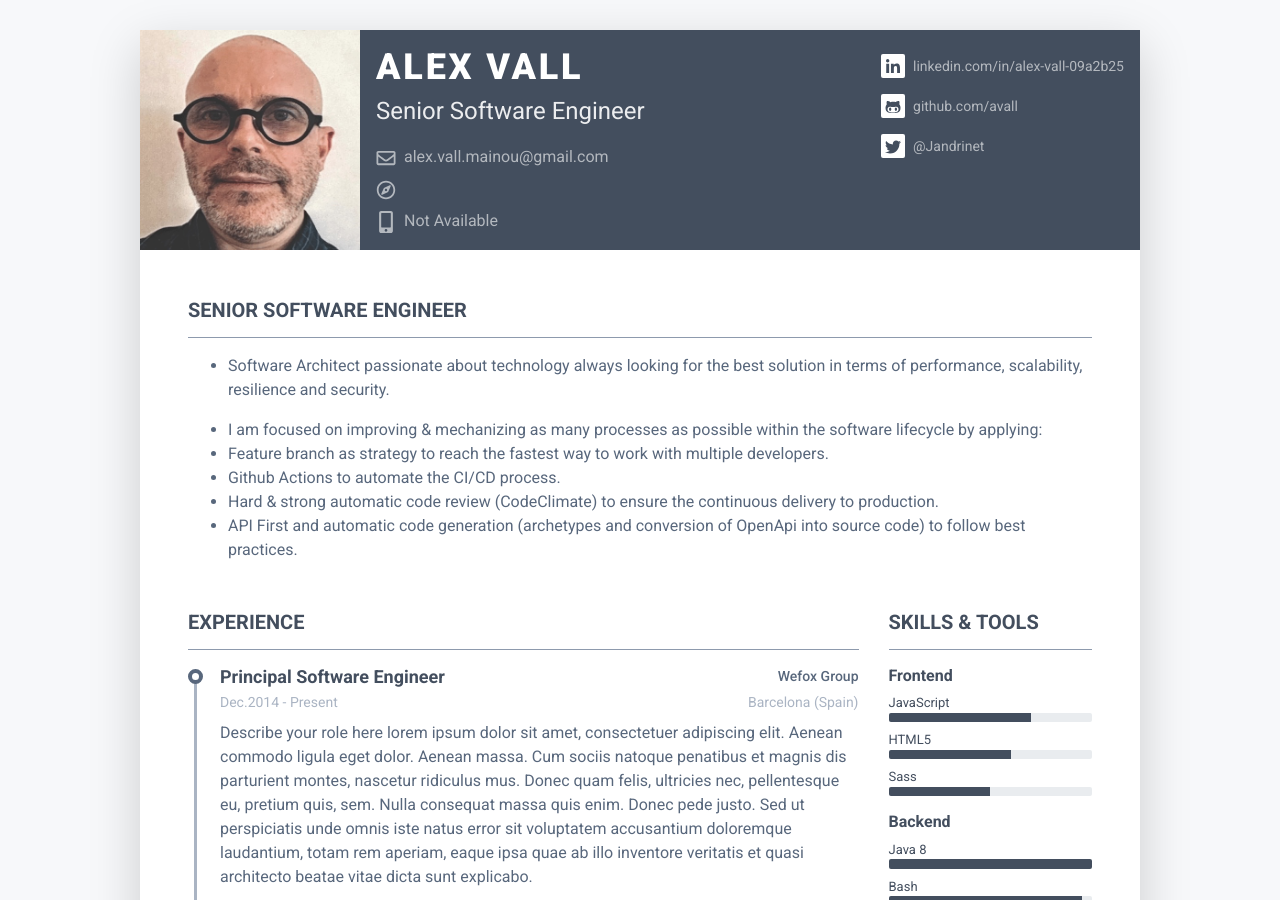
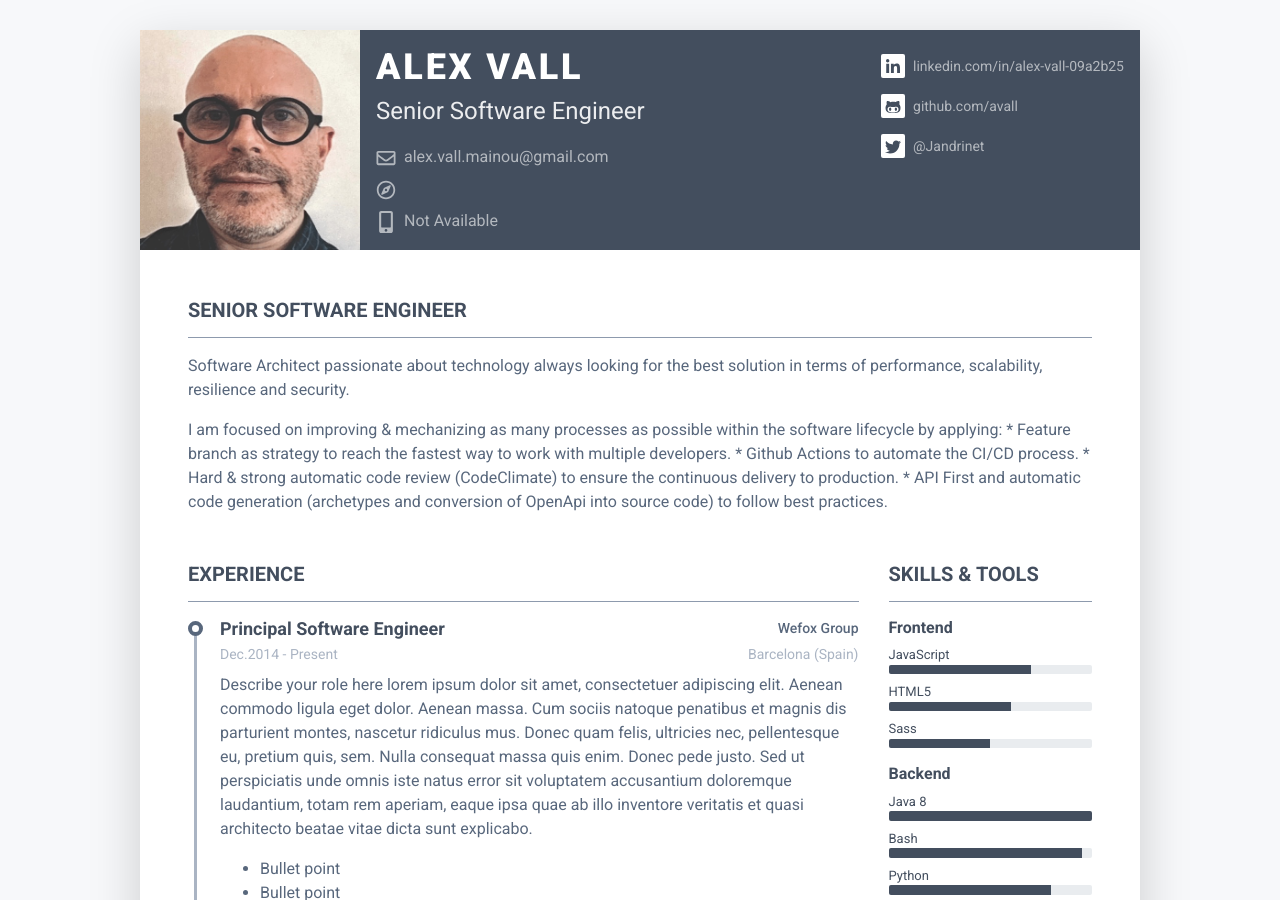
Before and after one commit to avall/avall.github.io, a Jekyll site: the page built from index.html, in a window 1280 px wide and 900 px high. Built offline with Jekyll 4.4.1, drawn with Linux system fonts in a browser that asks for light colours; nearby versions of some CDN libraries.

```diff
--- a/_data/data.yml
+++ b/_data/data.yml
@@ -14,15 +14,15 @@ bio:
 summary:
   title: Senior Software Engineer
   description: |
-    - Software Architect passionate about technology always looking for
+    Software Architect passionate about technology always looking for
     the best solution in terms of performance, scalability, resilience and security.
 
-    - I am focused on improving & mechanizing as many processes as possible within the software
+    I am focused on improving & mechanizing as many processes as possible within the software
     lifecycle by applying:
-    * Feature branch as strategy to reach the fastest way to work with multiple developers.
-    * Github Actions to automate the CI/CD process.
-    * Hard & strong automatic code review (CodeClimate) to ensure the continuous delivery to production.
-    * API First and automatic code generation (archetypes and conversion of OpenApi into source code) to follow best practices.
+        * Feature branch as strategy to reach the fastest way to work with multiple developers.
+        * Github Actions to automate the CI/CD process.
+        * Hard & strong automatic code review (CodeClimate) to ensure the continuous delivery to production.
+        * API First and automatic code generation (archetypes and conversion of OpenApi into source code) to follow best practices.
 
 
 history:
```
